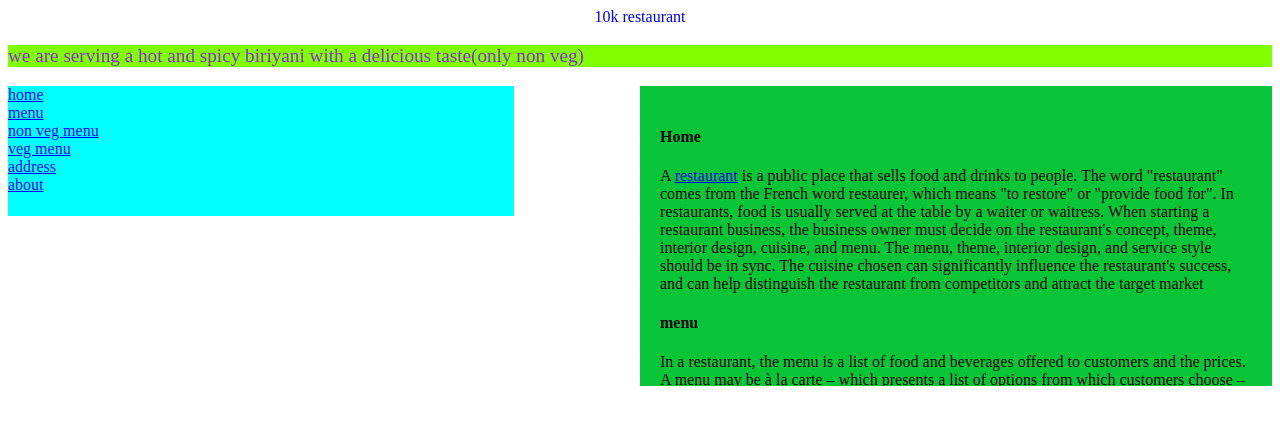
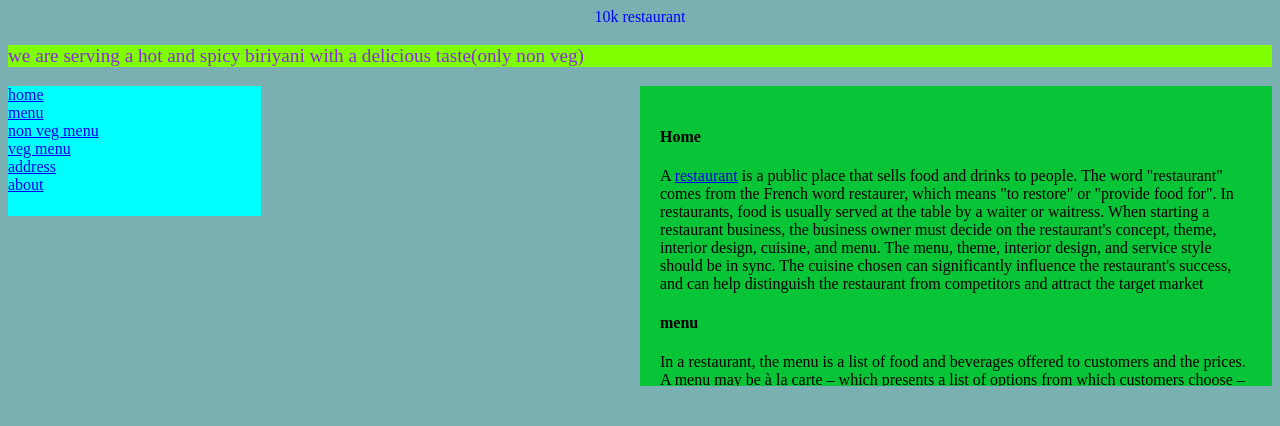
Before and after one commit to syam311/Routing, a plain HTML site: page index.html in a window 1280 px wide. Drawn offline with Linux system fonts and the light colour scheme.

Commit message:
adding file

```diff
--- a/index.html
+++ b/index.html
@@ -15,7 +15,7 @@
 float: left;
 /* padding: 50px; */
 background-color: aqua;
-width: 40%;
+width: 20%;
 height: 130px;
 /* margin: 20px; */
             }
@@ -40,9 +40,12 @@ height: 130px;
                 font-size: larger;
 
             }
+            #sky{
+background-color: rgb(122, 176, 177);
+            }
 
         </style>
-        <body>
+        <body id="sky">
         <center id="h1"> 10k restaurant</center>
         <p id="p">we are serving a hot and spicy biriyani with a delicious taste(only non veg)</p>
         <div class="sty">
```
